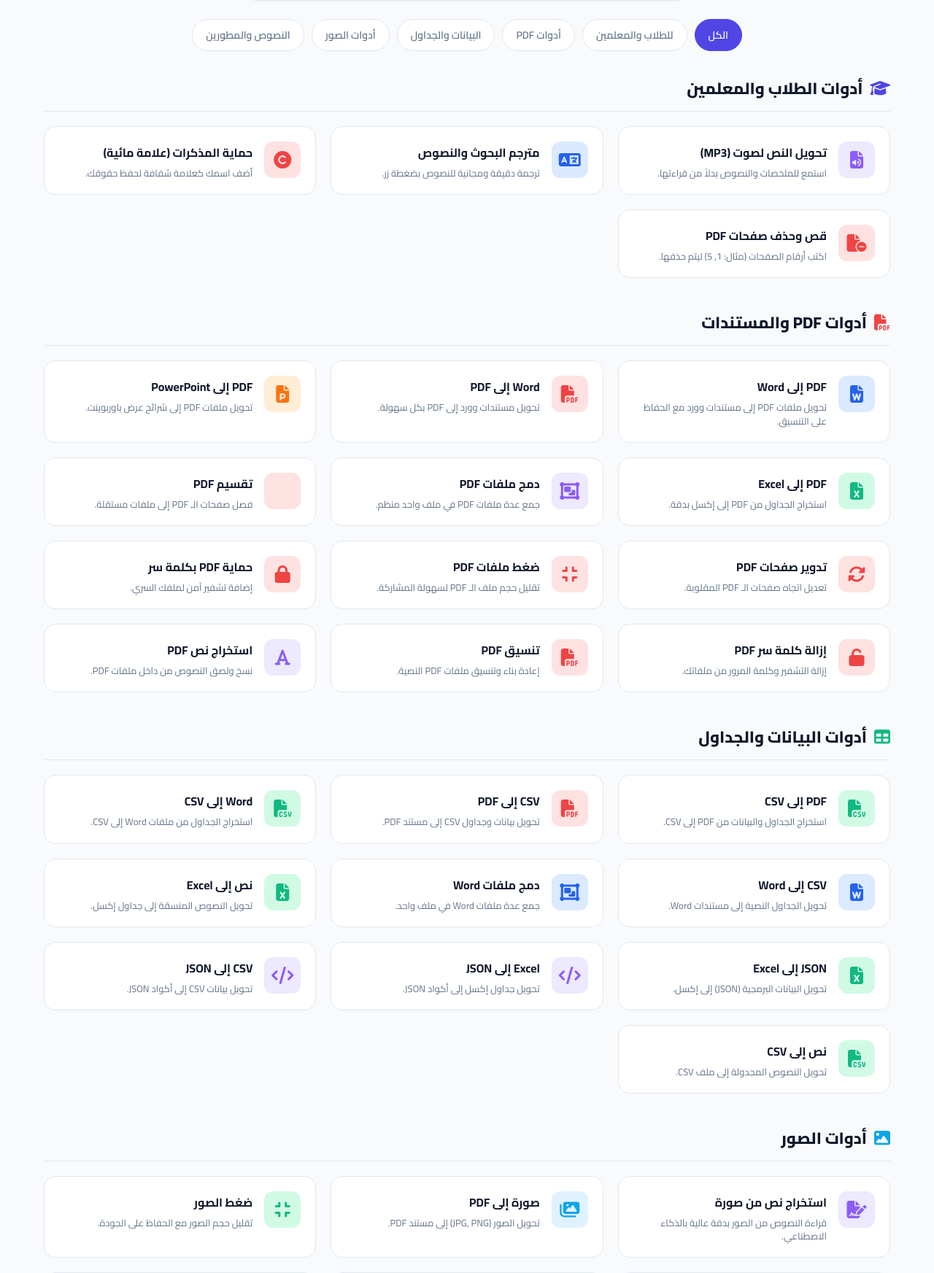
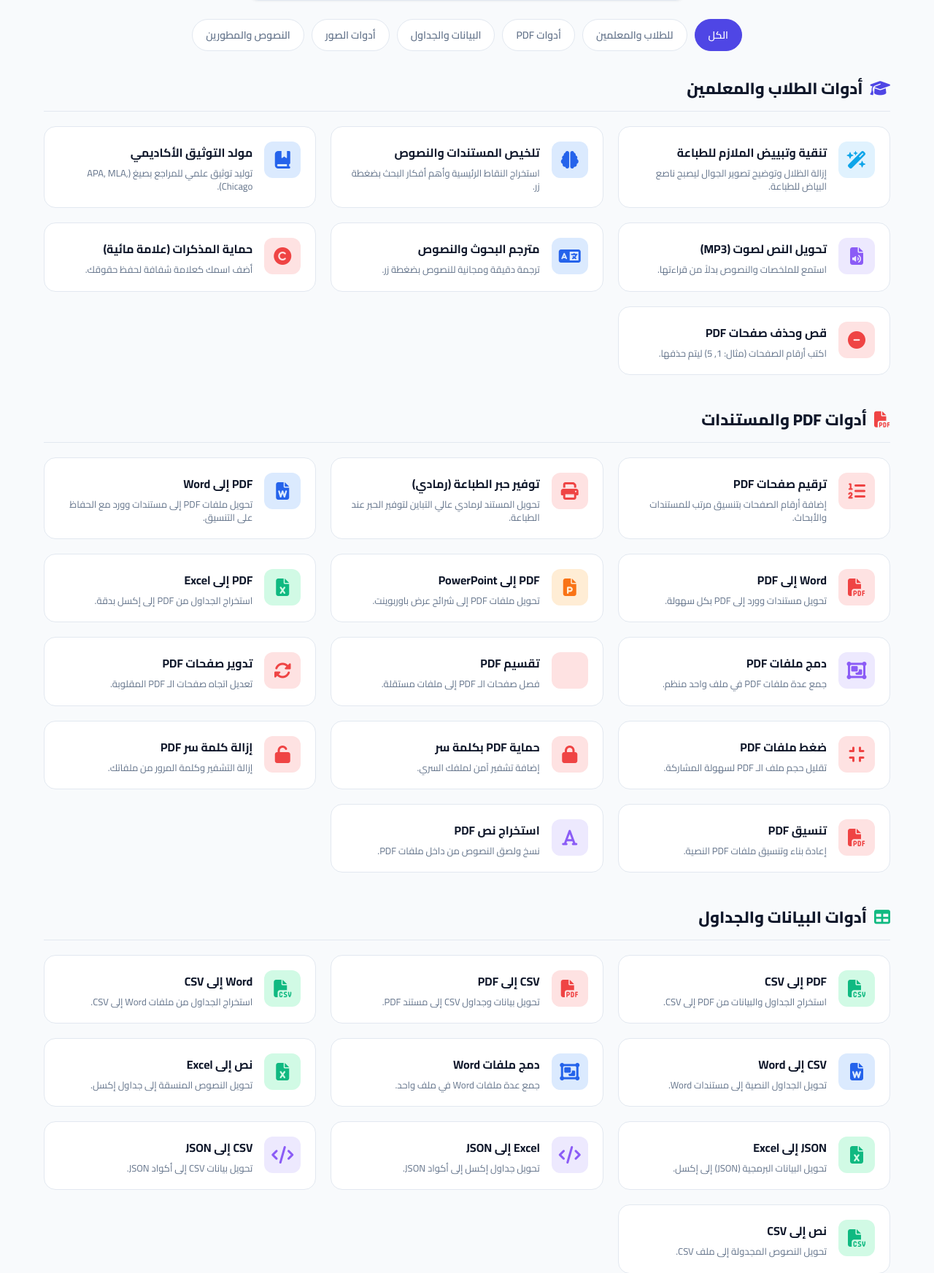
Before and after one commit to aza583816-commits/infinity-converter, a Flask app: page / in a window 1280 px wide. Shown: the part 559-2304 px from the top of the page at 73% size. Run offline with Flask 3, Linux system fonts and the light colour scheme; parts of the project's set-up code (start-up, migrations or seed data) failed here and were passed over; some libraries are stand-ins or nearby versions.

Commit message:
Update index.html

```diff
--- a/templates/index.html
+++ b/templates/index.html
@@ -27,12 +27,17 @@
     <script type="application/ld+json">
     {
       "@context": "https://schema.org",
-      "@type": "WebApplication",
+      "@type": "SoftwareApplication",
       "name": "{% if lang == 'ar' %}{{ tool_data.nameAr }}{% else %}{{ tool_data.nameEn }}{% endif %}",
+      "operatingSystem": "All",
+      "applicationCategory": "UtilitiesApplication",
+      "offers": {
+        "@type": "Offer",
+        "price": "0",
+        "priceCurrency": "USD"
+      },
       "description": "{% if lang == 'en' %}{{ tool_data.seo_desc_en }}{% else %}{{ tool_data.seo_desc_ar }}{% endif %}",
-      "url": "https://infinityconverter.com{% if lang == 'en' %}/en{% endif %}/{{ tool_data.slug }}",
-      "applicationCategory": "UtilityApplication",
-      "operatingSystem": "All"
+      "url": "https://infinityconverter.com{% if lang == 'en' %}/en{% endif %}/{{ tool_data.slug }}"
     }
     </script>
     {% endif %}
@@ -104,7 +109,7 @@
         textarea { width: 100%; height: 180px; background: var(--bg-body); border: 1px solid var(--border); border-radius: 12px; padding: 20px; color: var(--text-main); font-family: inherit; font-size: 15px; resize: vertical; margin-bottom: 20px; outline: none; transition: all 0.3s; }
         textarea:focus { border-color: var(--primary); box-shadow: 0 0 0 3px rgba(99, 102, 241, 0.2); }
 
-        /* 🚀 شريط التقدم الجديد (Progress Bar) */
+        /* 🚀 شريط التقدم */
         .progress-container { width: 100%; height: 8px; background-color: var(--border); border-radius: 10px; margin-bottom: 20px; display: none; overflow: hidden;}
         .progress-bar { height: 100%; width: 0%; background-color: var(--primary); border-radius: 10px; transition: width 0.4s ease; box-shadow: 0 0 10px var(--primary);}
 
@@ -116,6 +121,10 @@
 
         .result-area { margin-top: 20px; padding: 20px; background: #ecfdf5; border: 1px solid #10b981; color: #065f46; border-radius: 12px; display: none; word-wrap: break-word; text-align: start; font-weight: 600;}
         .result-area.error { background: #fef2f2; border-color: #ef4444; color: #991b1b; }
+
+        .share-btn-box { margin-top: 15px; display: none; }
+        .btn-whatsapp { background: #25d366; color: white; border: none; padding: 12px 24px; border-radius: 10px; font-size: 15px; font-weight: 700; cursor: pointer; display: inline-flex; align-items: center; gap: 8px; font-family: inherit; transition: 0.2s; }
+        .btn-whatsapp:hover { background: #128c7e; transform: translateY(-2px); }
 
         .tools-section { width: 100%; max-width: 1200px; margin: 0 auto 60px; padding: 0 20px; }
         .category-group { margin-bottom: 40px; transition: all 0.3s ease;}
@@ -196,7 +205,7 @@
                 </p>
             </div>
 
-            <!-- مساحة الأداة (تظهر فقط إذا كان هناك tool_data) -->
+            <!-- مساحة الأداة -->
             <div id="activeToolArea" style="display: {% if tool_data %}block{% else %}none{% endif %};">
 
                 <div id="toolWarning" style="display: none; background: rgba(99, 102, 241, 0.1); color: #6366f1; padding: 12px; border-radius: 8px; border: 1px solid rgba(99, 102, 241, 0.3); margin-bottom: 20px; font-size: 14px; font-weight: 700;">
@@ -231,6 +240,13 @@
                 </button>
 
                 <div class="result-area" id="resultArea"></div>
+
+                <!-- 🚀 زر المشاركة السريعة عبر واتساب -->
+                <div class="share-btn-box" id="shareBtnBox">
+                    <button onclick="shareOnWhatsApp()" class="btn-whatsapp">
+                        <i class="fa-brands fa-whatsapp"></i> {% if lang == 'ar' %}مشاركة الأداة عبر واتساب{% else %}Share tool on WhatsApp{% endif %}
+                    </button>
+                </div>
             </div>
         </div>
 
@@ -283,6 +299,27 @@
         <div class="category-group" data-category="students">
             <div class="section-title"><i class="fa-solid fa-graduation-cap" style="color:var(--primary)"></i> <span>{% if lang == 'ar' %}أدوات الطلاب والمعلمين{% else %}Students & Teachers Tools{% endif %}</span></div>
             <div class="tools-grid">
+                <a href="{% if lang == 'en' %}/en{% endif %}/clean-study-sheet" class="tool-card" data-slug="clean-study-sheet">
+                    <div class="tool-icon i-img"><i class="fa-solid fa-wand-magic-sparkles"></i></div>
+                    <div class="tool-info">
+                        <h3>{% if lang == 'ar' %}تنقية وتبييض الملازم للطباعة{% else %}Clean Study Sheets{% endif %}</h3>
+                        <p>{% if lang == 'ar' %}إزالة الظلال وتوضيح تصوير الجوال ليصبح ناصع البياض للطباعة.{% else %}Remove shadows & clarify mobile shots into crisp printable PDF.{% endif %}</p>
+                    </div>
+                </a>
+                <a href="{% if lang == 'en' %}/en{% endif %}/summarize-doc" class="tool-card" data-slug="summarize-doc">
+                    <div class="tool-icon i-word"><i class="fa-solid fa-brain"></i></div>
+                    <div class="tool-info">
+                        <h3>{% if lang == 'ar' %}تلخيص المستندات والنصوص{% else %}Summarize Text/Doc{% endif %}</h3>
+                        <p>{% if lang == 'ar' %}استخراج النقاط الرئيسية وأهم أفكار البحث بضغطة زر.{% else %}Extract key points and main research ideas instantly.{% endif %}</p>
+                    </div>
+                </a>
+                <a href="{% if lang == 'en' %}/en{% endif %}/citation-generator" class="tool-card" data-slug="citation-generator">
+                    <div class="tool-icon i-word"><i class="fa-solid fa-book-bookmark"></i></div>
+                    <div class="tool-info">
+                        <h3>{% if lang == 'ar' %}مولد التوثيق الأكاديمي{% else %}Citation Generator{% endif %}</h3>
+                        <p>{% if lang == 'ar' %}توليد توثيق علمي للمراجع بصيغ (APA, MLA, Chicago).{% else %}Generate academic citations in APA, MLA, and Chicago styles.{% endif %}</p>
+                    </div>
+                </a>
                 <a href="{% if lang == 'en' %}/en{% endif %}/text-to-audio" class="tool-card" data-slug="text-to-audio">
                     <div class="tool-icon i-dev"><i class="fa-solid fa-file-audio"></i></div>
                     <div class="tool-info">
@@ -305,7 +342,7 @@
                     </div>
                 </a>
                 <a href="{% if lang == 'en' %}/en{% endif %}/remove-pdf-pages" class="tool-card" data-slug="remove-pdf-pages">
-                    <div class="tool-icon i-pdf"><i class="fa-solid fa-file-circle-minus"></i></div>
+                    <div class="tool-icon i-pdf"><i class="fa-solid fa-circle-minus"></i></div>
                     <div class="tool-info">
                         <h3>{% if lang == 'ar' %}قص وحذف صفحات PDF{% else %}Remove PDF Pages{% endif %}</h3>
                         <p>{% if lang == 'ar' %}اكتب أرقام الصفحات (مثال: 1, 5) ليتم حذفها.{% else %}Type page numbers (e.g., 1, 5) to remove them.{% endif %}</p>
@@ -317,6 +354,20 @@
         <div class="category-group" data-category="pdf">
             <div class="section-title"><i class="fa-solid fa-file-pdf" style="color:var(--c-pdf)"></i> <span>{% if lang == 'ar' %}أدوات PDF والمستندات{% else %}PDF & Document Tools{% endif %}</span></div>
             <div class="tools-grid">
+                <a href="{% if lang == 'en' %}/en{% endif %}/pdf-page-number" class="tool-card" data-slug="pdf-page-number">
+                    <div class="tool-icon i-pdf"><i class="fa-solid fa-list-ol"></i></div>
+                    <div class="tool-info">
+                        <h3>{% if lang == 'ar' %}ترقيم صفحات PDF{% else %}Number PDF Pages{% endif %}</h3>
+                        <p>{% if lang == 'ar' %}إضافة أرقام الصفحات بتنسيق مرتب للمستندات والأبحاث.{% else %}Add organized page numbers to documents and research.{% endif %}</p>
+                    </div>
+                </a>
+                <a href="{% if lang == 'en' %}/en{% endif %}/ink-saver-pdf" class="tool-card" data-slug="ink-saver-pdf">
+                    <div class="tool-icon i-pdf"><i class="fa-solid fa-print"></i></div>
+                    <div class="tool-info">
+                        <h3>{% if lang == 'ar' %}توفير حبر الطباعة (رمادي){% else %}Ink Saver PDF{% endif %}</h3>
+                        <p>{% if lang == 'ar' %}تحويل المستند لرمادي عالي التباين لتوفير الحبر عند الطباعة.{% else %}Convert PDF to high-contrast grayscale to save ink.{% endif %}</p>
+                    </div>
+                </a>
                 <a href="{% if lang == 'en' %}/en{% endif %}/pdf-to-docx" class="tool-card" data-slug="pdf-to-docx">
                     <div class="tool-icon i-word"><i class="fa-solid fa-file-word"></i></div>
                     <div class="tool-info">
@@ -747,6 +798,13 @@
             }
         }
 
+        function shareOnWhatsApp() {
+            const text = encodeURIComponent(isArabic ?
+                "جربت هذه الأداة الرائعة والمجانية لمعالجة المستندات والـ PDF: " + window.location.href :
+                "Check out this awesome free tool for converting and editing documents: " + window.location.href);
+            window.open("https://api.whatsapp.com/send?text=" + text, "_blank");
+        }
+
         // 🚀 نظام حفظ "الأدوات المستخدمة مؤخراً"
         function updateRecentTools(slug) {
             if(!slug) return;
@@ -759,7 +817,7 @@
 
         function loadRecentTools() {
             let recent = JSON.parse(localStorage.getItem('v_recent_tools') || '[]');
-            if (recent.length > 0 && !window.location.pathname.includes(recent[0])) { // لا تظهر القائمة إذا كنا داخل الأداة نفسها
+            if (recent.length > 0 && !window.location.pathname.includes(recent[0])) {
                 const grid = document.getElementById('recentToolsGrid');
                 const category = document.getElementById('recentCategory');
                 let foundAny = false;
@@ -791,7 +849,7 @@
         function setupToolUI(type) {
             const warningBox = document.getElementById('toolWarning');
             if(warningBox) {
-                if (currentAction === 'pdf-to-docx' || currentAction === 'pdf-to-excel' || currentAction === 'image-to-text') {
+                if (['pdf-to-docx', 'pdf-to-excel', 'image-to-text', 'clean-study-sheet', 'summarize-doc'].includes(currentAction)) {
                     warningBox.style.display = 'block';
                     document.getElementById('warningText').innerHTML = isArabic ?
                         "هذه الأداة مدعومة بالذكاء الاصطناعي 🧠 لضمان أقصى دقة. قد تستغرق المعالجة بضع ثوانٍ إضافية." :
@@ -838,7 +896,7 @@
             });
 
             categories.forEach(cat => {
-                if (cat.id === 'recentCategory') return; // تجاهل قسم الحديثة في البحث
+                if (cat.id === 'recentCategory') return;
                 let visibleCards = cat.querySelectorAll('.tool-card:not(.hidden)');
                 if (visibleCards.length === 0) {
                     cat.style.display = 'none';
@@ -857,7 +915,7 @@
 
             let categories = document.querySelectorAll('.category-group');
             categories.forEach(cat => {
-                if (cat.id === 'recentCategory') return; // لا نطبق الفلتر على الحديثة
+                if (cat.id === 'recentCategory') return;
                 if (category === 'all' || cat.dataset.category === category) {
                     cat.classList.remove('hidden');
                     cat.style.display = 'block';
@@ -939,16 +997,17 @@
             const resultArea = document.getElementById('resultArea');
             const progressBar = document.getElementById('progressBar');
             const progressContainer = document.getElementById('progressContainer');
+            const shareBtnBox = document.getElementById('shareBtnBox');
 
             btn.disabled = true; spinner.style.display = 'block';
             btnText.innerText = isArabic ? 'جاري تحليل الملف...' : 'Analyzing file...';
             resultArea.style.display = 'none'; resultArea.classList.remove('error');
+            if (shareBtnBox) shareBtnBox.style.display = 'none';
 
             progressContainer.style.display = 'block';
             progressBar.style.width = '0%';
             let width = 0;
 
-            // شريط تقدم ذكي يغير النص كلما طال الوقت ليطمئن المستخدم أثناء الانتقال بين الخوادم
             let progressInterval = setInterval(() => {
                 if (width >= 95) {
                     clearInterval(progressInterval);
@@ -993,18 +1052,19 @@
                     const url = window.URL.createObjectURL(blob);
                     const a = document.createElement('a'); a.href = url;
 
-                    // تحديد اسم الملف بناءً على الأداة
                     let filename = 'downloaded_file';
                     if(currentAction === 'pdf-to-docx') filename = 'V-Infinity_Document.docx';
                     else if(currentAction === 'pdf-to-excel') filename = 'V-Infinity_Data.xlsx';
+                    else if(currentAction === 'clean-study-sheet') filename = 'Cleaned_Study_Sheet.pdf';
 
                     a.download = filename; document.body.appendChild(a); a.click(); window.URL.revokeObjectURL(url);
                     showToast('تم تحميل الملف بنجاح!', 'File downloaded successfully!');
                 }
+                if (shareBtnBox) shareBtnBox.style.display = 'block';
             } catch (error) {
                 clearInterval(progressInterval);
                 progressBar.style.width = '100%';
-                progressBar.style.backgroundColor = '#ef4444'; // لون أحمر عند الخطأ
+                progressBar.style.backgroundColor = '#ef4444';
 
                 resultArea.innerText = error.message; resultArea.classList.add('error'); resultArea.style.display = 'block';
                 showToast(error.message, error.message, true);
@@ -1012,7 +1072,7 @@
                 setTimeout(() => {
                     progressContainer.style.display = 'none';
                     progressBar.style.width = '0%';
-                    progressBar.style.backgroundColor = 'var(--primary)'; // إعادة اللون الأصلي
+                    progressBar.style.backgroundColor = 'var(--primary)';
                 }, 2000);
                 btn.disabled = false; spinner.style.display = 'none';
                 btnText.innerHTML = isArabic ? 'تحويل الآن' : 'Convert Now';
```
